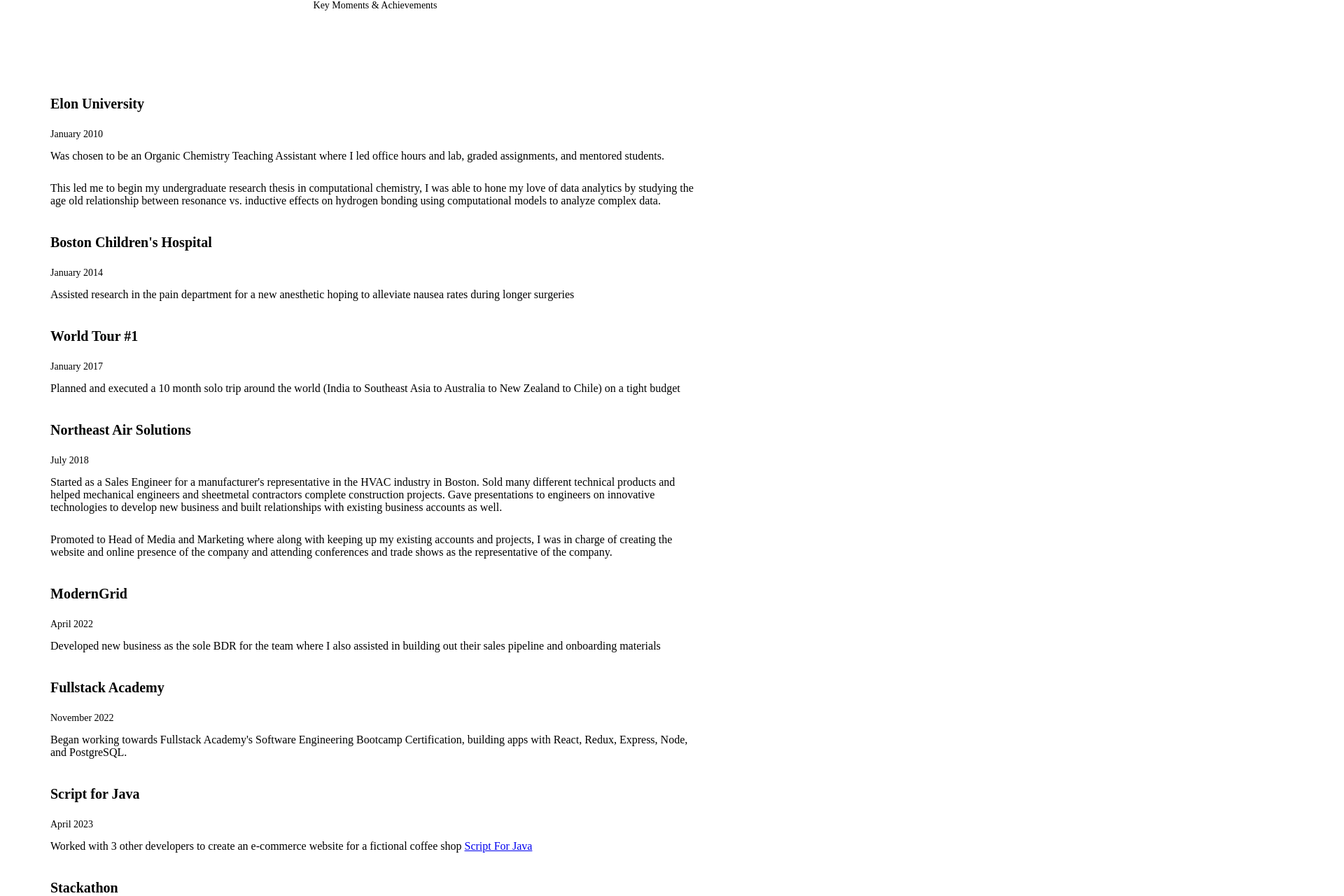
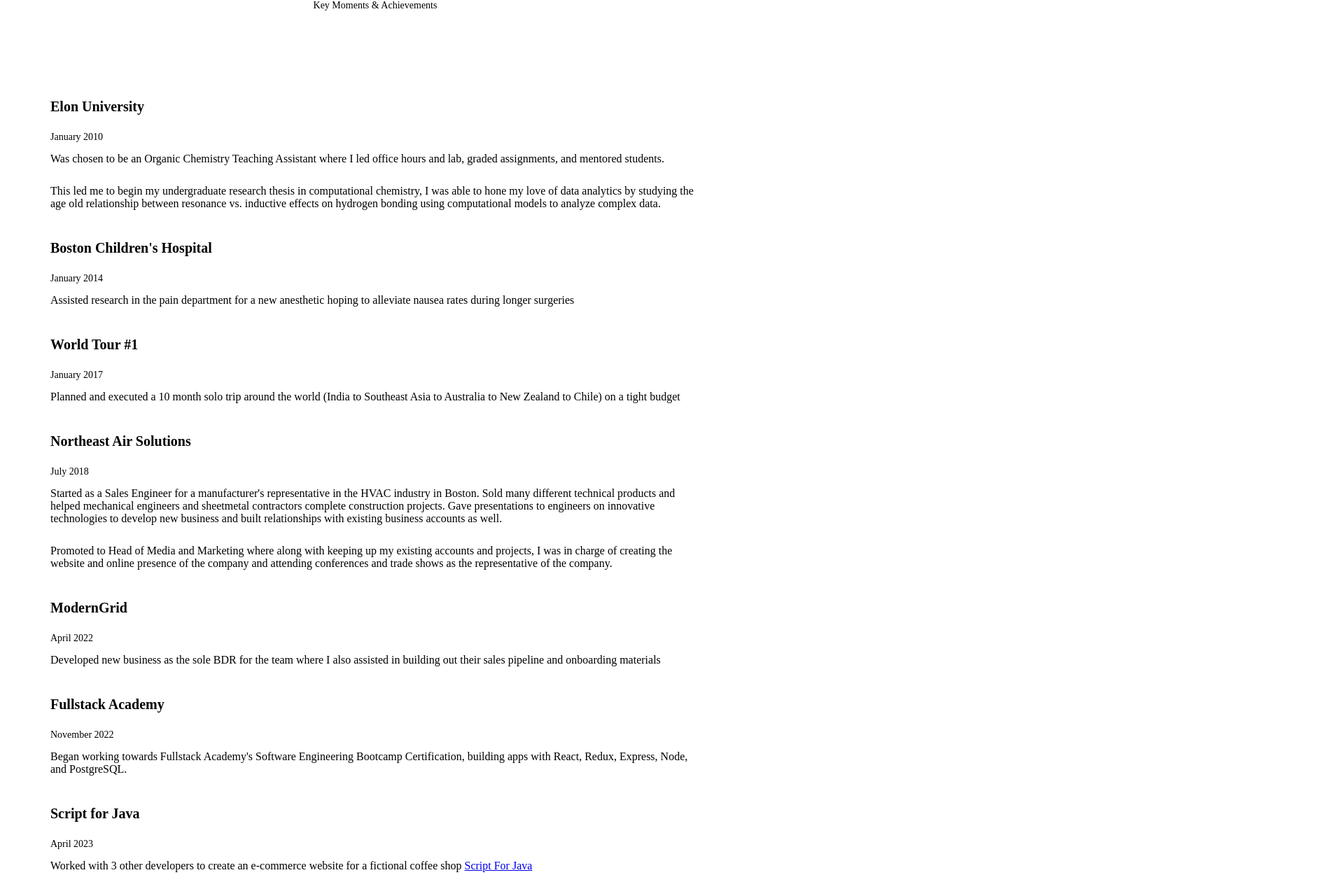
Before and after one commit to mjngit/portfolio, a React app: page /#/java/about in a window 1280 px wide. Shown: the part 4974-6254 px from the top of the page at 70% size, 1920 px wide, since content can reach past the window. Built offline with nearby package versions, Linux system fonts and the light colour scheme; no server answers; the HTML template or start-up script is replaced by a standard one; what react-swipeable-views-utils would draw is missing.

Commit message:
brute styling 1.56

```diff
--- a/src/Components/About/AboutV2.js
+++ b/src/Components/About/AboutV2.js
@@ -83,49 +83,49 @@ const AboutV2 = () => {
                     <div className="relative col-span-12 px-4 space-y-6 sm:col-span-9" style={{ position: 'relative', paddingLeft: '1rem', paddingRight: '1rem', paddingTop: '1.5rem', paddingBottom: '1.5rem'}}>
                         <div className="col-span-12 space-y-12 relative px-4 sm:col-span-8 sm:space-y-8 sm:before:absolute sm:before:top-2 sm:before:bottom-0 sm:before:w-0.5 sm:before:-left-1.5 before:dark:bg-gray-700 before:bg-gray-700" style={{ position: 'relative', paddingLeft: '1rem', paddingRight: '1rem'}}>
                             <div className="flex flex-col sm:relative sm:before:absolute sm:before:top-2 sm:before:w-4 sm:before:h-4 sm:before:rounded-full sm:before:left-[-35px] sm:before:z-[1] before:dark:bg-lime-400 before:bg-green-400" style={{ display: 'flex', flexDirection: 'column', }}>
-                                <h3 className="text-xl font-semibold tracki" style={{ fontSize: '1.25rem', lineHeight: '1.75rem', fontWeight: '600'}}>Elon University</h3>
+                                <h3 className="text-xl font-semibold tracki" style={{ marginTop: '1.5rem', fontSize: '1.25rem', lineHeight: '1.75rem', fontWeight: '600'}}>Elon University</h3>
                                 <time className="text-xs tracki uppercase dark:text-gray-400" style={{ fontSize: '0.875rem', lineHeight: '1.25rem'}}>January 2010</time>
                                 <p className="mt-3" style={{ marginTop: '.75rem'}}>Was chosen to be an Organic Chemistry Teaching Assistant where I led office hours and lab, graded assignments, and mentored students.</p>
                                 <p className="mt-3" style={{ marginTop: '.75rem'}}>This led me to begin my undergraduate research thesis in computational chemistry, I was able to hone my love of data analytics by studying the age old relationship between resonance vs. inductive effects on hydrogen bonding using computational models to analyze complex data.</p>
                             </div>
                             <div className="flex flex-col sm:relative sm:before:absolute sm:before:top-2 sm:before:w-4 sm:before:h-4 sm:before:rounded-full sm:before:left-[-35px] sm:before:z-[1] before:dark:bg-lime-400 before:bg-green-400" style={{ display: 'flex', flexDirection: 'column', }}>
-                                <h3 className="text-xl font-semibold tracki" style={{ fontSize: '1.25rem', lineHeight: '1.75rem', fontWeight: '600'}}>Boston Children's Hospital</h3>
+                                <h3 className="text-xl font-semibold tracki" style={{ marginTop: '1.5rem', fontSize: '1.25rem', lineHeight: '1.75rem', fontWeight: '600'}}>Boston Children's Hospital</h3>
                                 <time className="text-xs tracki uppercase dark:text-gray-400" style={{ fontSize: '0.875rem', lineHeight: '1.25rem'}}>January 2014</time>
                                 <p className="mt-3" style={{ marginTop: '.75rem'}}>Assisted research in the pain department for a new anesthetic hoping to alleviate nausea rates during longer surgeries</p>
                             </div>
                             <div className="flex flex-col sm:relative sm:before:absolute sm:before:top-2 sm:before:w-4 sm:before:h-4 sm:before:rounded-full sm:before:left-[-35px] sm:before:z-[1] before:dark:bg-lime-400 before:bg-green-400" style={{ display: 'flex', flexDirection: 'column', }}>
-                                <h3 className="text-xl font-semibold tracki" style={{ fontSize: '1.25rem', lineHeight: '1.75rem', fontWeight: '600'}}>World Tour #1</h3>
+                                <h3 className="text-xl font-semibold tracki" style={{ marginTop: '1.5rem', fontSize: '1.25rem', lineHeight: '1.75rem', fontWeight: '600'}}>World Tour #1</h3>
                                 <time className="text-xs tracki uppercase dark:text-gray-400" style={{ fontSize: '0.875rem', lineHeight: '1.25rem'}}>January 2017</time>
                                 <p className="mt-3" style={{ marginTop: '.75rem'}}>Planned and executed a 10 month solo trip around the world (India to Southeast Asia to Australia to New Zealand to Chile) on a tight budget</p>
                             </div>
                             <div className="flex flex-col sm:relative sm:before:absolute sm:before:top-2 sm:before:w-4 sm:before:h-4 sm:before:rounded-full sm:before:left-[-35px] sm:before:z-[1] before:dark:bg-lime-400 before:bg-green-400" style={{ display: 'flex', flexDirection: 'column', }}>
-                                <h3 className="text-xl font-semibold tracki" style={{ fontSize: '1.25rem', lineHeight: '1.75rem', fontWeight: '600'}}>Northeast Air Solutions</h3>
+                                <h3 className="text-xl font-semibold tracki" style={{ marginTop: '1.5rem', fontSize: '1.25rem', lineHeight: '1.75rem', fontWeight: '600'}}>Northeast Air Solutions</h3>
                                 <time className="text-xs tracki uppercase dark:text-gray-400" style={{ fontSize: '0.875rem', lineHeight: '1.25rem'}}>July 2018</time>
                                 <p className="mt-3" style={{ marginTop: '.75rem'}}>Started as a Sales Engineer for a manufacturer's representative in the HVAC industry in Boston. Sold many different technical products and helped mechanical engineers and sheetmetal contractors complete construction projects. Gave presentations to engineers on innovative technologies to develop new business and built relationships with existing business accounts as well.   </p>
                                 <p className="mt-3" style={{ marginTop: '.75rem'}}>Promoted to Head of Media and Marketing where along with keeping up my existing accounts and projects, I was in charge of creating the website and online presence of the company and attending conferences and trade shows as the representative of the company.</p>
                             </div>
                             <div className="flex flex-col sm:relative sm:before:absolute sm:before:top-2 sm:before:w-4 sm:before:h-4 sm:before:rounded-full sm:before:left-[-35px] sm:before:z-[1] before:dark:bg-lime-400 before:bg-green-400" style={{ display: 'flex', flexDirection: 'column', }}>
-                                <h3 className="text-xl font-semibold tracki" style={{ fontSize: '1.25rem', lineHeight: '1.75rem', fontWeight: '600'}}>ModernGrid</h3>
+                                <h3 className="text-xl font-semibold tracki" style={{ marginTop: '1.5rem', fontSize: '1.25rem', lineHeight: '1.75rem', fontWeight: '600'}}>ModernGrid</h3>
                                 <time className="text-xs tracki uppercase dark:text-gray-400" style={{ fontSize: '0.875rem', lineHeight: '1.25rem'}}>April 2022</time>
                                 <p className="mt-3" style={{ marginTop: '.75rem'}}>Developed new business as the sole BDR for the team where I also assisted in building out their sales pipeline and onboarding materials </p>
                             </div>
                             <div className="flex flex-col sm:relative sm:before:absolute sm:before:top-2 sm:before:w-4 sm:before:h-4 sm:before:rounded-full sm:before:left-[-35px] sm:before:z-[1] before:dark:bg-lime-400 before:bg-green-400" style={{ display: 'flex', flexDirection: 'column', }}>
-                                <h3 className="text-xl font-semibold tracki" style={{ fontSize: '1.25rem', lineHeight: '1.75rem', fontWeight: '600'}}>Fullstack Academy</h3>
+                                <h3 className="text-xl font-semibold tracki" style={{ marginTop: '1.5rem', fontSize: '1.25rem', lineHeight: '1.75rem', fontWeight: '600'}}>Fullstack Academy</h3>
                                 <time className="text-xs tracki uppercase dark:text-gray-400" style={{ fontSize: '0.875rem', lineHeight: '1.25rem'}}>November 2022</time>
                                 <p className="mt-3" style={{ marginTop: '.75rem'}}>Began working towards Fullstack Academy's Software Engineering Bootcamp Certification, building apps with React, Redux, Express, Node, and PostgreSQL. </p>
                             </div>
                             <div className="flex flex-col sm:relative sm:before:absolute sm:before:top-2 sm:before:w-4 sm:before:h-4 sm:before:rounded-full sm:before:left-[-35px] sm:before:z-[1] before:dark:bg-lime-400 before:bg-green-400" style={{ display: 'flex', flexDirection: 'column', }}>
-                                <h3 className="text-xl font-semibold tracki" style={{ fontSize: '1.25rem', lineHeight: '1.75rem', fontWeight: '600'}}>Script for Java</h3>
+                                <h3 className="text-xl font-semibold tracki" style={{ marginTop: '1.5rem', fontSize: '1.25rem', lineHeight: '1.75rem', fontWeight: '600'}}>Script for Java</h3>
                                 <time className="text-xs tracki uppercase dark:text-gray-400" style={{ fontSize: '0.875rem', lineHeight: '1.25rem'}}>April 2023</time>
                                 <p className="mt-3" style={{ marginTop: '.75rem'}}>Worked with 3 other developers to create an e-commerce website for a fictional coffee shop <Link to="/java/home">Script For Java</Link>  </p>
                             </div>
                             <div className="flex flex-col sm:relative sm:before:absolute sm:before:top-2 sm:before:w-4 sm:before:h-4 sm:before:rounded-full sm:before:left-[-35px] sm:before:z-[1] before:dark:bg-lime-400 before:bg-green-400" style={{ display: 'flex', flexDirection: 'column', }}>
-                                <h3 className="text-xl font-semibold tracki" style={{ fontSize: '1.25rem', lineHeight: '1.75rem', fontWeight: '600'}}>Stackathon</h3>
+                                <h3 className="text-xl font-semibold tracki" style={{ marginTop: '1.5rem', fontSize: '1.25rem', lineHeight: '1.75rem', fontWeight: '600'}}>Stackathon</h3>
                                 <time className="text-xs tracki uppercase dark:text-gray-400" style={{ fontSize: '0.875rem', lineHeight: '1.25rem'}}>May 2023</time>
                                 <p className="mt-3" style={{ marginTop: '.75rem'}}>Solo Project: I created an app using a few different APIs including Open AI's Chat GPT so you can get AI generated birthday present ideas and personalized trip plans, as well as up to date statistics about the UFC fighters of the week  <Link to="/portfolio/capstone">Script For Java</Link>  </p>
                             </div>
                             <div className="flex flex-col sm:relative sm:before:absolute sm:before:top-2 sm:before:w-4 sm:before:h-4 sm:before:rounded-full sm:before:left-[-35px] sm:before:z-[1] before:dark:bg-lime-400 before:bg-green-400" style={{ display: 'flex', flexDirection: 'column', }}>
-                                <h3 className="text-xl font-semibold tracki" style={{ fontSize: '1.25rem', lineHeight: '1.75rem', fontWeight: '600'}}>C Trade, Graduation & Wedding</h3>
+                                <h3 className="text-xl font-semibold tracki" style={{ marginTop: '1.5rem', fontSize: '1.25rem', lineHeight: '1.75rem', fontWeight: '600'}}>C Trade, Graduation & Wedding</h3>
                                 <time className="text-xs tracki uppercase dark:text-gray-400" style={{ fontSize: '0.875rem', lineHeight: '1.25rem'}}>June 2023</time>
                                 <p className="mt-3" style={{ marginTop: '.75rem'}}>Led a team of 3 developers to create a stock research and trading community <Link to="/portfolio/capstone">app.</Link> Graduated from Fullstack Academy's Software Engineering Program and got married in the same week.  </p>
                             </div>
@@ -182,8 +182,8 @@ const AboutV2 = () => {
                         <h2 className="text-3xl font-extrabold sm:text-4xl" style={{ fontSize: '1.875rem', lineHeight: '2.25rem', fontWeight: '700' }}>Career Highlights</h2>
                         <p className="mt-4 text-lg dark:text-gray-400" style={{ marginTop: '1rem', fontSize: '1.125rem' ,lineHeight:' 1.75rem'}}>Here are a few of my personal achievements that I'm proud to have been a part of.</p>
                     </div>
-                    <dl className="mt-12 space-y-10 sm:space-y-0 sm:grid sm:grid-cols-2 sm:gap-x-6 sm:gap-y-12 lg:grid-cols-4 lg:gap-x-8" style={{ marginTop: '3rem'}}>
-                        <div className="flex" style={{ display: 'flex', flexDirection: 'row', justifyContent: 'space-around'}}>
+                    <dl className="mt-12 space-y-10 sm:space-y-0 sm:grid sm:grid-cols-2 sm:gap-x-6 sm:gap-y-12 lg:grid-cols-4 lg:gap-x-8" style={{ marginTop: '3rem', display: 'flex', justifyContent: 'space-around'}}>
+                        <div className="flex" style={{ display: 'flex'}}>
                             <svg xmlns="http://www.w3.org/2000/svg" fill="none" viewBox="0 0 24 24" stroke="currentColor" aria-hidden="true" className="flex-shrink-0 w-6 h-6 dark:text-lime-400" style={{ flexShrink: '0', width: '1.5rem', height: '1.5rem' }}>
                                 <path strokeLinecap="round" strokeLinejoin="round" strokeWidth="2" d="M5 13l4 4L19 7"></path>
                             </svg>
```
